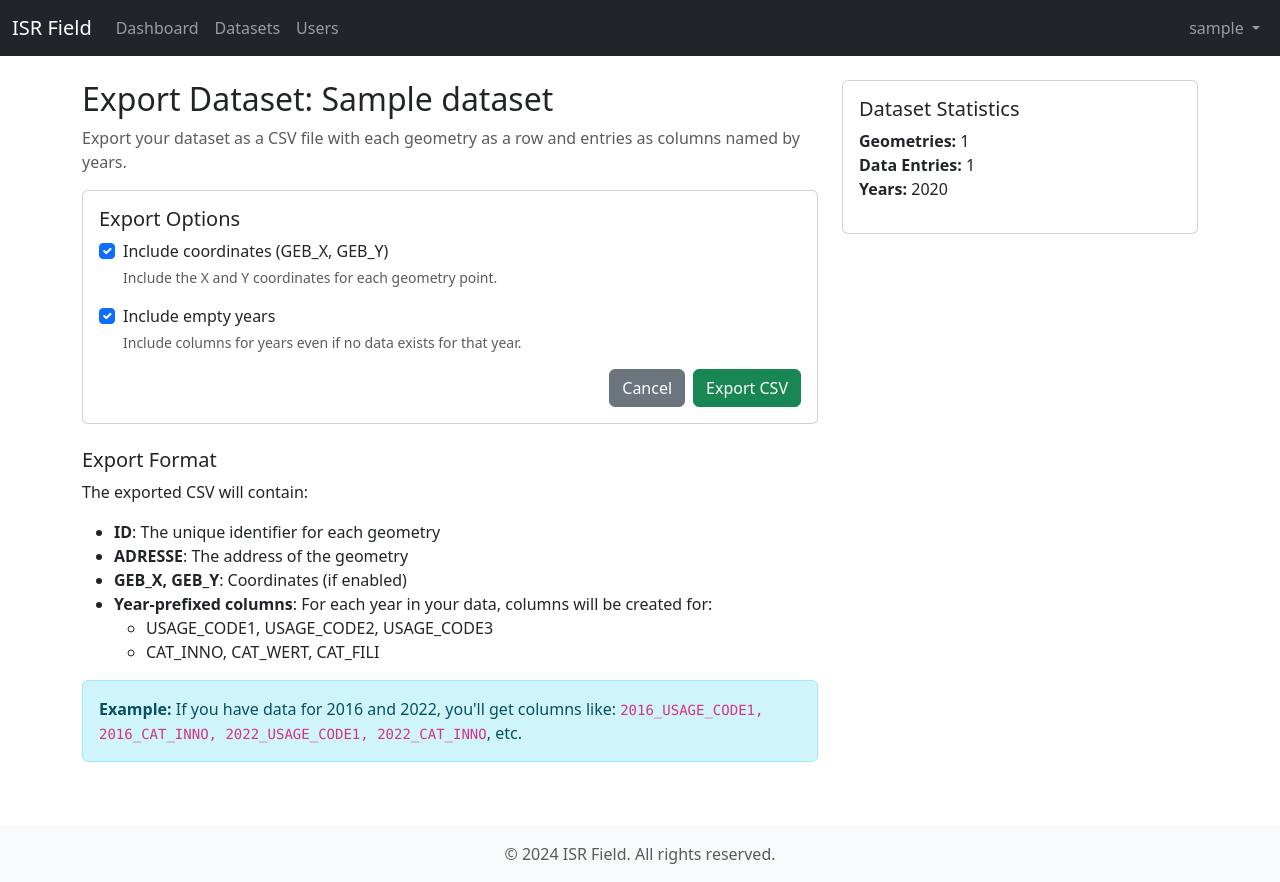
After one commit to silvioheinze/isr-field, a Django app: page /datasets/1/export/ in a window 1280 px wide. The commit adds this page. Run offline with Django 5.2, Linux system fonts and the light colour scheme; a user stored in the database is signed in; tables that the repository leaves empty hold one stand-in row (values such as "Sample post").

Commit message:
Enhance dataset export functionality and update README. Added views and templates for exporting datasets as CSV, including options for including coordinates and empty years. Updated dataset detail view to include export button and improved README with application features and development instructions. Removed obsolete coordinate detection tests and sample import CSV files.

```diff
--- a/app/frontend/templates/frontend/dataset_detail.html
+++ b/app/frontend/templates/frontend/dataset_detail.html
@@ -67,6 +67,9 @@
                             </a>
                         {% endif %}
                         <a href="{% url 'dataset_csv_import' dataset.id %}" class="btn btn-success">Import CSV</a>
+                        <a href="{% url 'dataset_export_options' dataset.id %}" class="btn btn-outline-success">
+                            <i class="bi bi-download"></i> Export CSV
+                        </a>
                         {% if user.is_superuser %}
                         <a href="{% url 'debug_import' dataset.id %}" class="btn btn-warning">
                             <i class="bi bi-bug"></i> Debug Import
--- /dev/null
+++ b/app/frontend/templates/frontend/dataset_export.html
@@ -0,0 +1,83 @@
+{% extends 'frontend/_base.html' %}
+
+{% block title %}{{ dataset.name }} - Export Dataset{% endblock %}
+
+{% block content %}
+<div class="container mt-4">
+    <div class="row">
+        <div class="col-md-8">
+            <h2>Export Dataset: {{ dataset.name }}</h2>
+            <p class="text-muted">Export your dataset as a CSV file with each geometry as a row and entries as columns named by years.</p>
+
+            <div class="card">
+                <div class="card-body">
+                    <h5 class="card-title">Export Options</h5>
+
+                    <form method="get" action="{% url 'dataset_csv_export' dataset.id %}">
+                        <div class="mb-3">
+                            <div class="form-check">
+                                <input class="form-check-input" type="checkbox" id="include_coordinates" name="include_coordinates" value="true" checked>
+                                <label class="form-check-label" for="include_coordinates">
+                                    Include coordinates (GEB_X, GEB_Y)
+                                </label>
+                                <div class="form-text">Include the X and Y coordinates for each geometry point.</div>
+                            </div>
+                        </div>
+
+                        <div class="mb-3">
+                            <div class="form-check">
+                                <input class="form-check-input" type="checkbox" id="include_empty_years" name="include_empty_years" value="true" checked>
+                                <label class="form-check-label" for="include_empty_years">
+                                    Include empty years
+                                </label>
+                                <div class="form-text">Include columns for years even if no data exists for that year.</div>
+                            </div>
+                        </div>
+
+                        <div class="d-grid gap-2 d-md-flex justify-content-md-end">
+                            <a href="{% url 'dataset_detail' dataset.id %}" class="btn btn-secondary">Cancel</a>
+                            <button type="submit" class="btn btn-success">
+                                <i class="bi bi-download"></i> Export CSV
+                            </button>
+                        </div>
+                    </form>
+                </div>
+            </div>
+
+            <div class="mt-4">
+                <h5>Export Format</h5>
+                <p>The exported CSV will contain:</p>
+                <ul>
+                    <li><strong>ID</strong>: The unique identifier for each geometry</li>
+                    <li><strong>ADRESSE</strong>: The address of the geometry</li>
+                    <li><strong>GEB_X, GEB_Y</strong>: Coordinates (if enabled)</li>
+                    <li><strong>Year-prefixed columns</strong>: For each year in your data, columns will be created for:
+                        <ul>
+                            <li>USAGE_CODE1, USAGE_CODE2, USAGE_CODE3</li>
+                            <li>CAT_INNO, CAT_WERT, CAT_FILI</li>
+                        </ul>
+                    </li>
+                </ul>
+
+                <div class="alert alert-info">
+                    <strong>Example:</strong> If you have data for 2016 and 2022, you'll get columns like:
+                    <code>2016_USAGE_CODE1, 2016_CAT_INNO, 2022_USAGE_CODE1, 2022_CAT_INNO</code>, etc.
+                </div>
+            </div>
+        </div>
+
+        <div class="col-md-4">
+            <div class="card">
+                <div class="card-body">
+                    <h5 class="card-title">Dataset Statistics</h5>
+                    <ul class="list-unstyled">
+                        <li><strong>Geometries:</strong> {{ geometries_count }}</li>
+                        <li><strong>Data Entries:</strong> {{ data_entries_count }}</li>
+                        <li><strong>Years:</strong> {{ years|join:", " }}</li>
+                    </ul>
+                </div>
+            </div>
+        </div>
+    </div>
+</div>
+{% endblock %}
--- a/app/frontend/views.py
+++ b/app/frontend/views.py
@@ -27,6 +27,7 @@ from django.core.exceptions import ValidationError
 import os
 import mimetypes
 import logging
+from datetime import datetime
 
 # Set up logging for import debugging
 logger = logging.getLogger(__name__)
@@ -1136,3 +1137,136 @@ test_002,Test Address 2,636410,3399724,640,0,0,0,640,0,0,0"""
         return dataset_csv_import_view(request, dataset_id)
 
     return render(request, 'frontend/debug_import.html', {'dataset': dataset})
+
+@login_required
+def dataset_export_options_view(request, dataset_id):
+    """Show export options for a dataset"""
+    dataset = get_object_or_404(DataSet, id=dataset_id)
+
+    # Check if user has access to this dataset
+    if not dataset.can_access(request.user):
+        return HttpResponseForbidden("You do not have permission to export this dataset.")
+
+    # Get dataset statistics
+    geometries_count = DataGeometry.objects.filter(dataset=dataset).count()
+    data_entries_count = DataEntry.objects.filter(geometry__dataset=dataset).count()
+
+    # Get all unique years from entries
+    years = set()
+    geometries = DataGeometry.objects.filter(dataset=dataset)
+    for geometry in geometries:
+        for entry in geometry.entries.all():
+            if entry.year:
+                years.add(entry.year)
+
+    years = sorted(list(years))
+
+    return render(request, 'frontend/dataset_export.html', {
+        'dataset': dataset,
+        'geometries_count': geometries_count,
+        'data_entries_count': data_entries_count,
+        'years': years
+    })
+
+@login_required
+def dataset_csv_export_view(request, dataset_id):
+    """Export dataset as CSV with each geometry as a row and entries as columns named by years"""
+    dataset = get_object_or_404(DataSet, id=dataset_id)
+
+    # Check if user has access to this dataset
+    if not dataset.can_access(request.user):
+        return HttpResponseForbidden("You do not have permission to export this dataset.")
+
+    # Get all geometries for this dataset
+    geometries = DataGeometry.objects.filter(dataset=dataset).order_by('id_kurz')
+
+    if not geometries.exists():
+        messages.warning(request, 'No data found to export.')
+        return redirect('dataset_detail', dataset_id=dataset.id)
+
+    # Get export parameters from request
+    include_coordinates = request.GET.get('include_coordinates', 'true').lower() == 'true'
+    include_empty_years = request.GET.get('include_empty_years', 'true').lower() == 'true'
+
+    # Get all unique years from entries
+    years = set()
+    for geometry in geometries:
+        for entry in geometry.entries.all():
+            if entry.year:
+                years.add(entry.year)
+
+    years = sorted(list(years))
+
+    # Define the fields to export for each year
+    year_fields = [
+        'usage_code1', 'usage_code2', 'usage_code3', 'cat_inno', 'cat_wert', 'cat_fili'
+    ]
+
+    # Create CSV response
+    import csv
+    from django.http import HttpResponse
+
+    response = HttpResponse(content_type='text/csv')
+    response['Content-Disposition'] = f'attachment; filename="{dataset.name}_export_{datetime.now().strftime("%Y%m%d_%H%M%S")}.csv"'
+
+    writer = csv.writer(response)
+
+    # Write header row
+    header = ['ID', 'ADRESSE']
+    if include_coordinates:
+        header.extend(['GEB_X', 'GEB_Y'])
+
+    for year in years:
+        for field in year_fields:
+            # Map field names to more readable column names
+            field_mapping = {
+                'usage_code1': 'USAGE_CODE1',
+                'usage_code2': 'USAGE_CODE2',
+                'usage_code3': 'USAGE_CODE3',
+                'cat_inno': 'CAT_INNO',
+                'cat_wert': 'CAT_WERT',
+                'cat_fili': 'CAT_FILI'
+            }
+            header.append(f'{year}_{field_mapping.get(field, field.upper())}')
+
+    writer.writerow(header)
+
+    # Write data rows
+    for geometry in geometries:
+        row = [
+            geometry.id_kurz,
+            geometry.address
+        ]
+
+        if include_coordinates:
+            row.extend([
+                geometry.geometry.x if geometry.geometry else '',
+                geometry.geometry.y if geometry.geometry else ''
+            ])
+
+        # Add data for each year
+        for year in years:
+            # Get entry for this year (assuming one entry per year per geometry)
+            entry = geometry.entries.filter(year=year).first()
+
+            for field in year_fields:
+                if entry:
+                    value = getattr(entry, field, '')
+                    # Convert None to empty string
+                    row.append('' if value is None else str(value))
+                else:
+                    row.append('')
+
+        writer.writerow(row)
+
+    # Log the export action
+    AuditLog.objects.create(
+        user=request.user,
+        action='csv_export',
+        target=f'dataset:{dataset.id} - Exported {geometries.count()} geometries with {len(years)} years'
+    )
+
+    # Add success message
+    messages.success(request, f'Successfully exported {geometries.count()} geometries with data from {len(years)} years.')
+
+    return response
--- a/app/isrfield/urls.py
+++ b/app/isrfield/urls.py
@@ -38,6 +38,8 @@ urlpatterns = [
     path('datasets/<int:dataset_id>/import/', frontend_views.dataset_csv_import_view, name='dataset_csv_import'),
     path('datasets/<int:dataset_id>/import/summary/', frontend_views.import_summary_view, name='import_summary'),
     path('datasets/<int:dataset_id>/debug-import/', frontend_views.debug_import_view, name='debug_import'),
+    path('datasets/<int:dataset_id>/export/', frontend_views.dataset_export_options_view, name='dataset_export_options'),
+    path('datasets/<int:dataset_id>/export/csv/', frontend_views.dataset_csv_export_view, name='dataset_csv_export'),
     path('datasets/<int:dataset_id>/data-input/', frontend_views.dataset_data_input_view, name='dataset_data_input'),
     path('datasets/<int:dataset_id>/map-data/', frontend_views.dataset_map_data_view, name='dataset_map_data'),
     path('datasets/<int:dataset_id>/clear-data/', frontend_views.dataset_clear_data_view, name='dataset_clear_data'),
--- a/test_import.csv
+++ /dev/null
@@ -1,3 +0,0 @@
-ID,ADRESSE,GEB_X,GEB_Y,2016_NUTZUNG,2016_CAT_INNO,2016_CAT_WERT,2016_CAT_FILI,2022_NUTZUNG,2022_CAT_INNO,2022_CAT_WERT,2022_CAT_FILI
-test_001,Test Address 1,1627.27,339959.16,870,999,999,999,870,999,999,999
-test_002,Test Address 2,1259.81,339331.16,640,0,0,0,640,0,0,0
```
Also changed, not shown: test_coordinate_detection.py (deleted, +0 -48 lines), README.md.
